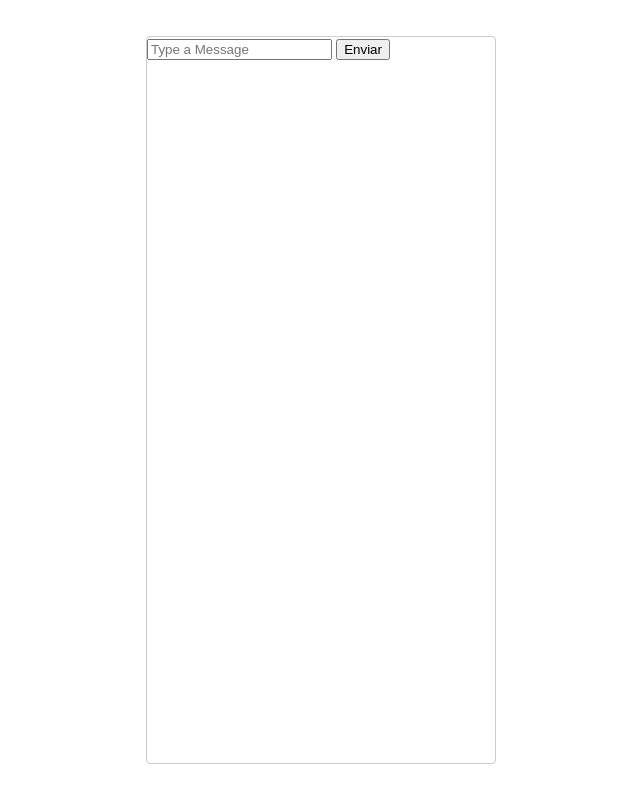
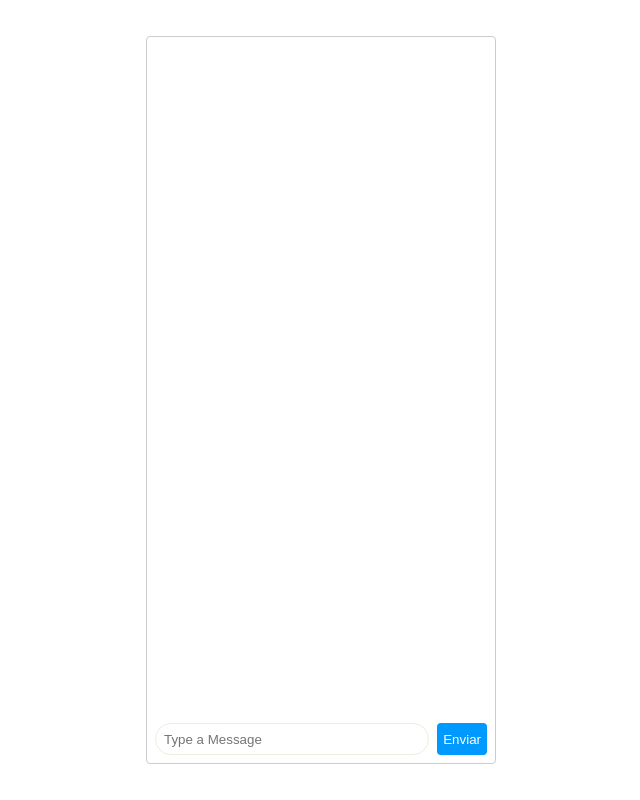
Before and after one commit to Samuel-RM/Nodejs-Course, a website: page class-6/client/index.html in a window 1280 px wide. Shown: the whole page, without its empty margins (319-959 px from the left). Drawn offline with Linux system fonts and the light colour scheme.

Commit message:
Conected the client whit the server and styling the client

```diff
--- a/class-6/client/index.html
+++ b/class-6/client/index.html
@@ -5,11 +5,21 @@
     <meta name="viewport" content="width=device-width, initial-scale=1.0">
     <title>Chat</title>
 
+    <script type="module">
+        import {io} from 'https://cdn.socket.io/4.3.2/socket.io.esm.min.js'
+
+        const socket = io()
+    </script>
+
     <style>
         *,
         *::before,
         *::after {
             box-sizing: border-box;
+        }
+
+        :root {
+            color-scheme:  light dark;
         }
 
         body{
@@ -30,6 +40,40 @@
             height: 100%;
             position: relative;
         }
+
+        #form {
+            bottom: 0;
+             display: flex;
+             height: 48px;
+             left: 0;
+             padding: 4px;
+             position:  absolute;
+             right: 0;
+        }
+
+        #input {
+            border-radius:  9999px;
+            border:  1px solid #eed;
+            flex: 1;
+            margin:4px;
+            padding: 0 8px;
+        }
+
+        #form:focus{
+            outline: 0;
+        }
+
+        #form > button{
+            background: #09f;
+            color: #fff;
+            border: 0;
+            margin: 4px;
+            border-radius: 4px;
+        }
+
+    #form > button:hover {
+        background: #09f;
+    }
     </style>
 </head>
 <body>
--- a/class-6/package.json
+++ b/class-6/package.json
@@ -13,6 +13,7 @@
   "license": "ISC",
   "dependencies": {
     "express": "4.18.2",
-    "morgan": "1.10.0"
+    "morgan": "1.10.0",
+    "socket.io": "4.7.4"
   }
 }
```
Also changed, not shown: class-6/server/index.js (+18 -2 lines).
